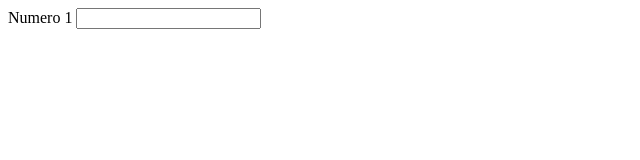
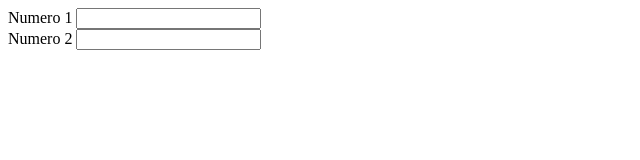
Before and after one commit to javalenciacai/ejerciciogitfront, a plain HTML site: page index.html in a window 1280 px wide. Shown: the whole page, without its empty margins (0-640 px from the left). Drawn offline with Linux system fonts and the light colour scheme.

Commit message:
Update index.html

```diff
--- a/index.html
+++ b/index.html
@@ -7,6 +7,8 @@
     <form id="sumaForm">
       <label for="num1">Numero 1</label>
       <input type="number" id="num1" name="num1" required /><br />
+      <label for="num2">Numero 2</label>
+      <input type="number" id="num2" name="num2" required /><br />
     </form>
   </body>
 </html>
```
